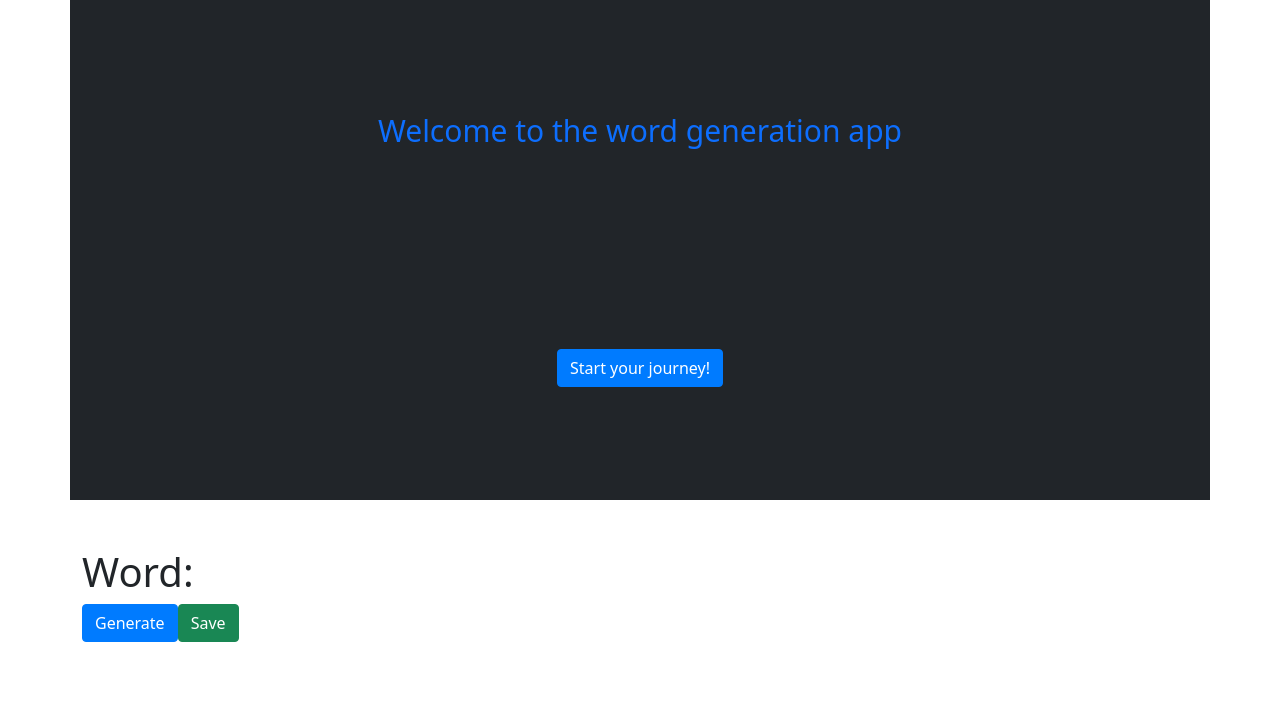
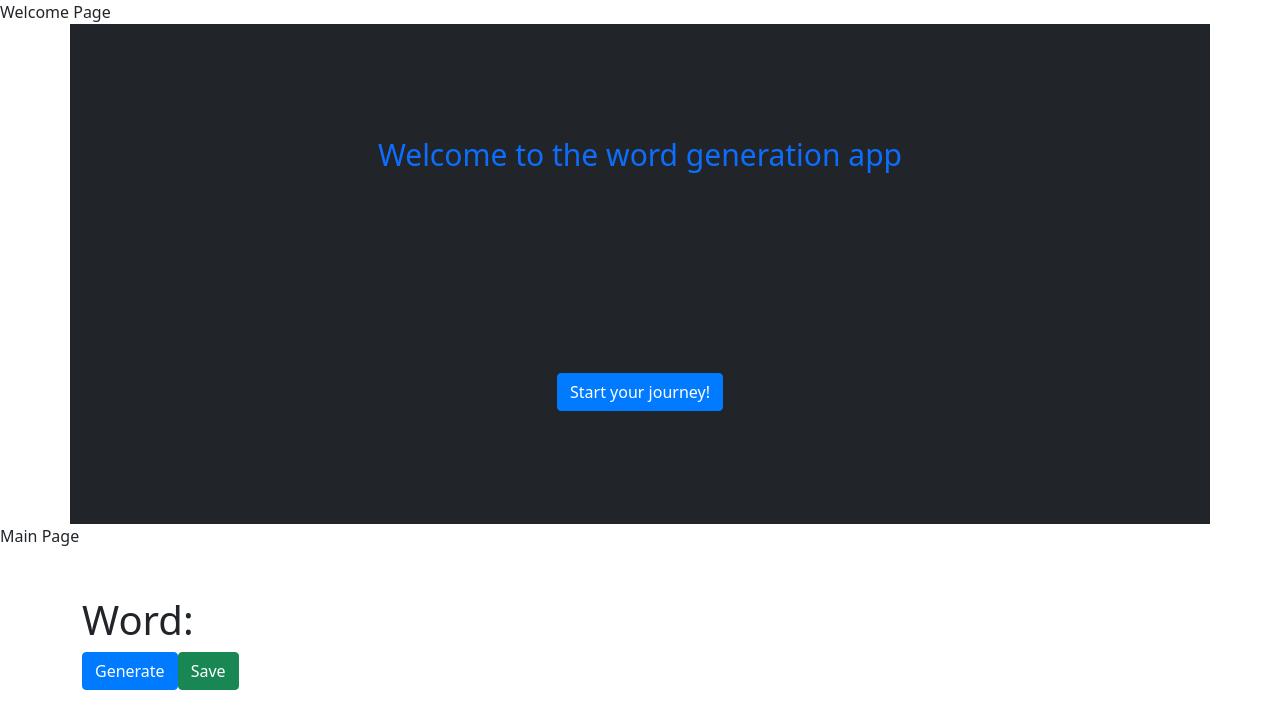
Before and after one commit to SimonHumber/VocabProject, a React (Create React App) app: page / in a window 1280 px wide. Shown: the top 728 px of the page. Built offline with nearby package versions, Linux system fonts and the light colour scheme.

Commit message:
added on-screen titles for each page

```diff
--- a/src/App.js
+++ b/src/App.js
@@ -6,7 +6,9 @@ import DictionaryPage from './DictionaryPage';
 const App = () => {
   return (
     <div>
+      Welcome Page
     <WelcomePage />
+    Main Page
     <MainPage />
     {/* <DictionaryPage /> */}
     </div>
```
